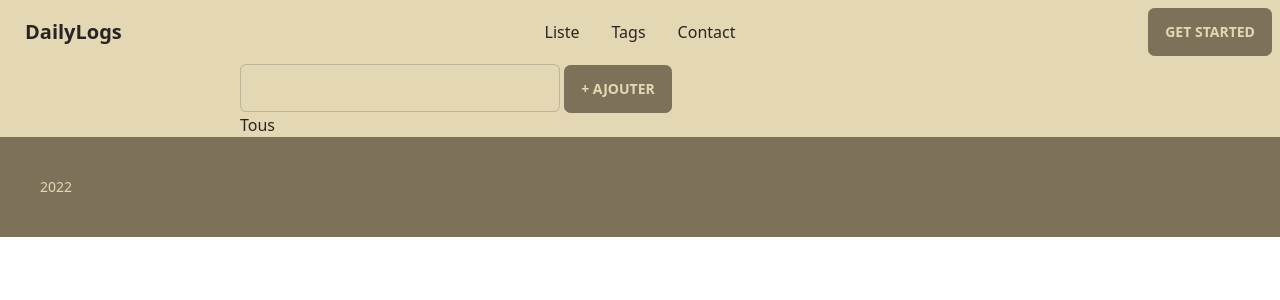
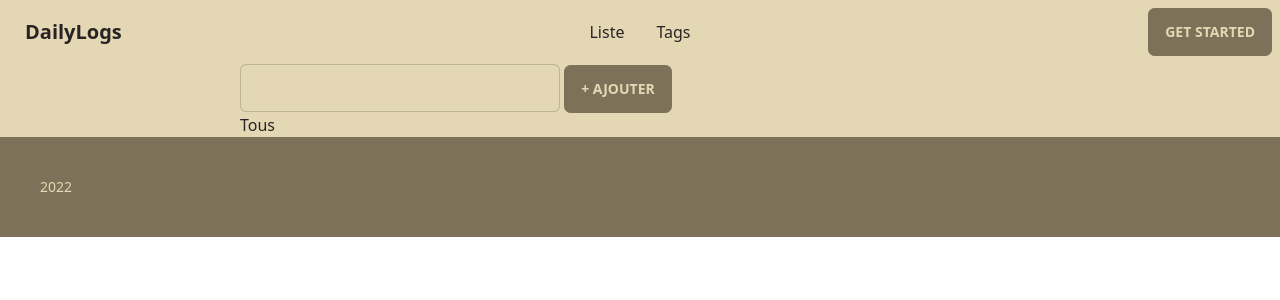
Before and after one commit to thi3rry/dailylogs, a SvelteKit app: page / in a window 1280 px wide. Shown: the top 300 px of the page. Built offline with nearby package versions, Linux system fonts and the light colour scheme; what short-unique-id would draw is missing.

Commit message:
chore: remove unused contact page

```diff
--- a/src/components/MainMenu.svelte
+++ b/src/components/MainMenu.svelte
@@ -1,5 +1,4 @@
 <ul class={$$props.class} tabindex={$$props.tabindex}>
     <li><a href="/">Liste</a></li>
     <li><a href="/tags">Tags</a></li>
-    <li><a href="/contact">Contact</a></li>
 </ul>
--- a/src/routes/contact/+page.svelte
+++ /dev/null
@@ -1,2 +0,0 @@
-<h1>Contact</h1>
-<p>coucou</p>
```
